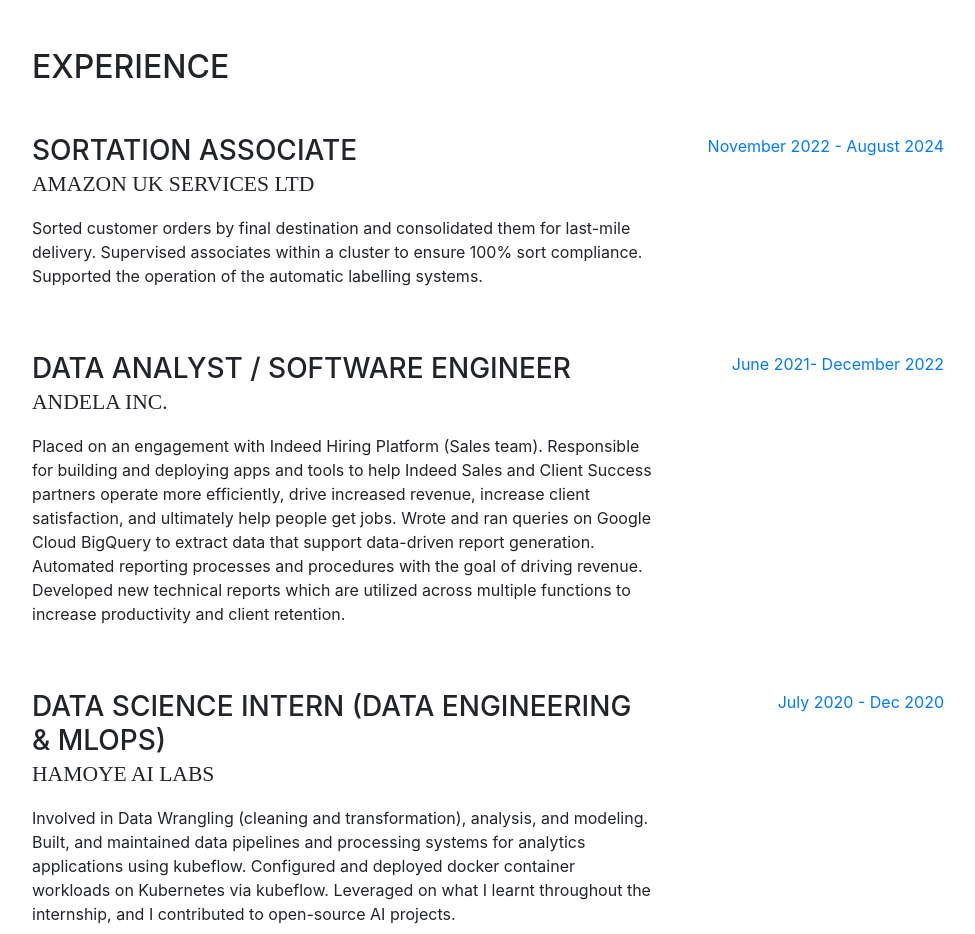
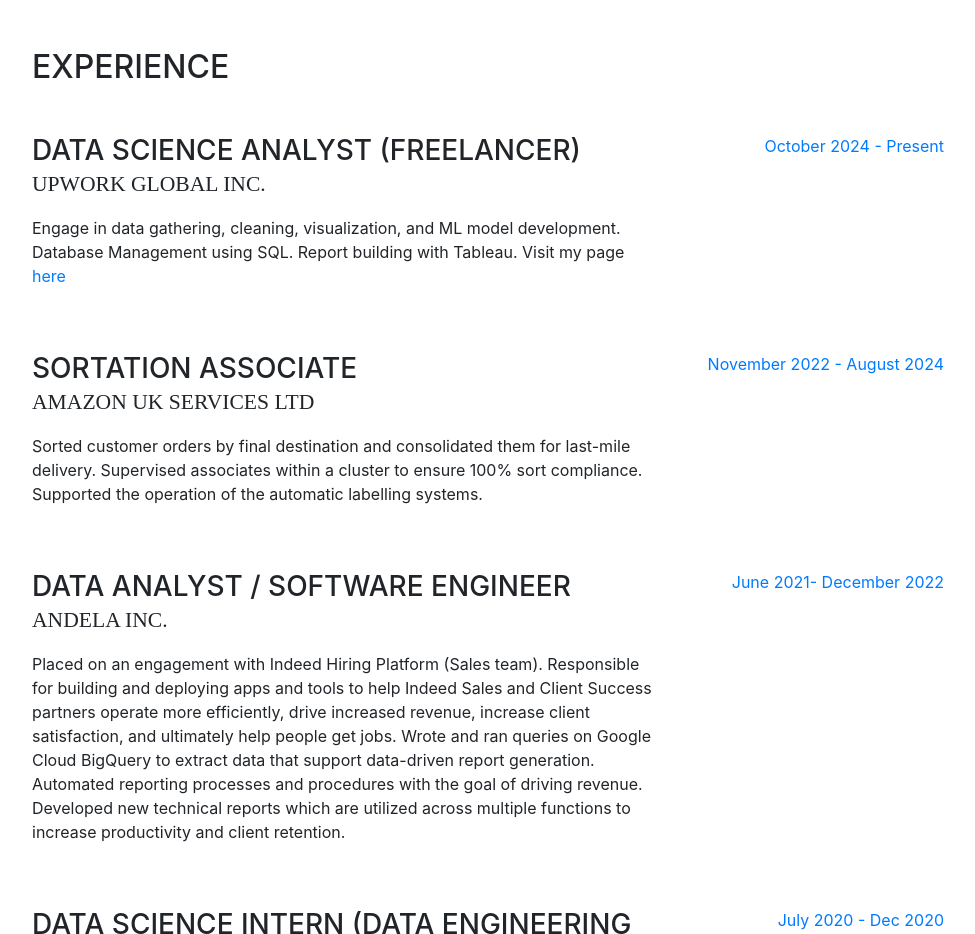
Before and after one commit to twarik/twarik.github.io, a website with bundled scripts: page index.html in a window 1280 px wide. Shown: the part 800-1734 px from the top of the page, without its empty margins (288-1263 px from the left). Built offline with nearby package versions, Linux system fonts and the light colour scheme; a web font is replaced by a local one.

Commit message:
Update index.html

```diff
--- a/index.html
+++ b/index.html
@@ -122,6 +122,22 @@
       <section class="resume-section p-3 p-lg-5 d-flex flex-column" id="experience">
         <div class="my-auto">
           <h2 class="mb-5">Experience</h2>
+
+          <div class="resume-item d-flex flex-column flex-md-row mb-5">
+            <div class="resume-content mr-auto">
+              <h3 class="mb-0">Data Science Analyst (Freelancer)</h3>
+              <div class="subheading mb-3">Upwork Global Inc.</div>
+              <p>
+                Engage in data gathering, cleaning, visualization, and ML model development.
+                Database Management using SQL.
+                Report building with Tableau.
+                Visit my page <a href="https://www.upwork.com/freelancers/~011caab01c4d10c761" target="_blank">here</a>
+              </p>
+            </div>
+            <div class="resume-date text-md-right">
+              <span class="text-primary">October 2024 - Present</span>
+            </div>
+          </div>
 
           <div class="resume-item d-flex flex-column flex-md-row mb-5">
             <div class="resume-content mr-auto">
```
